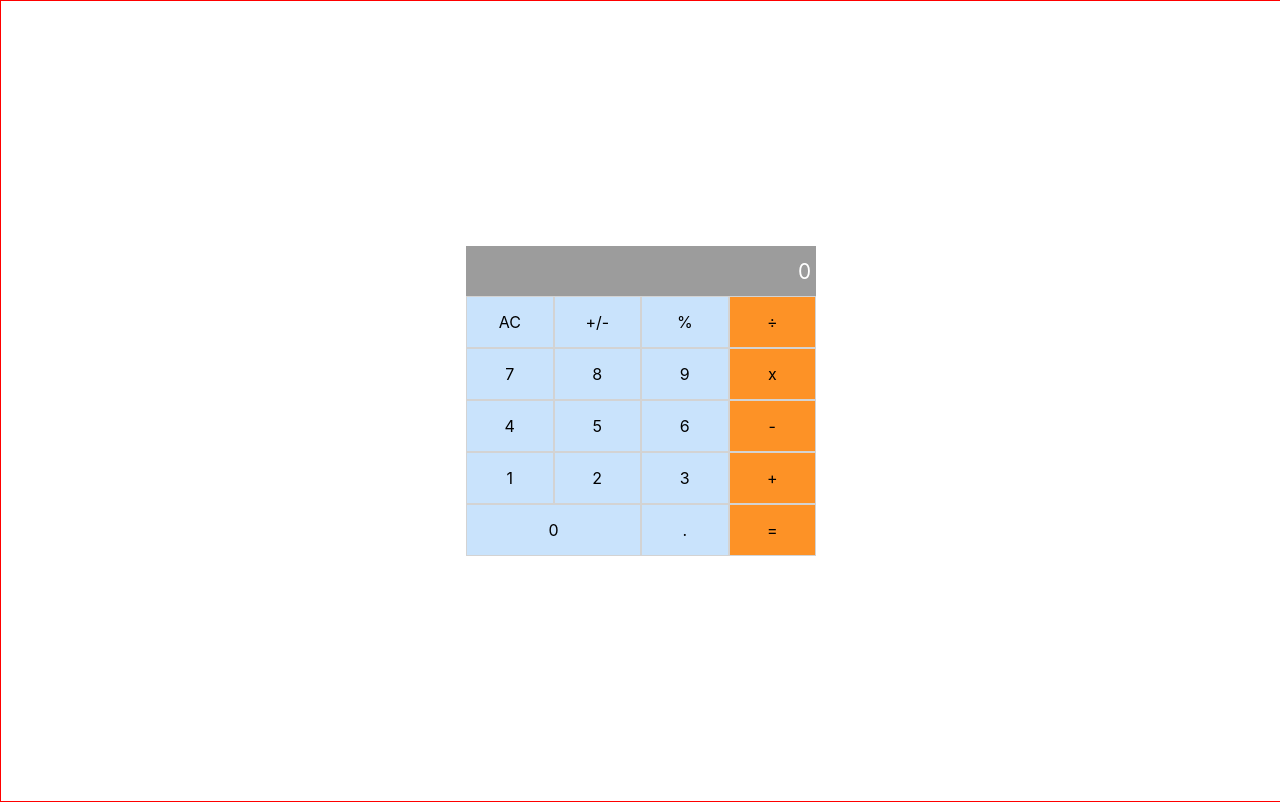
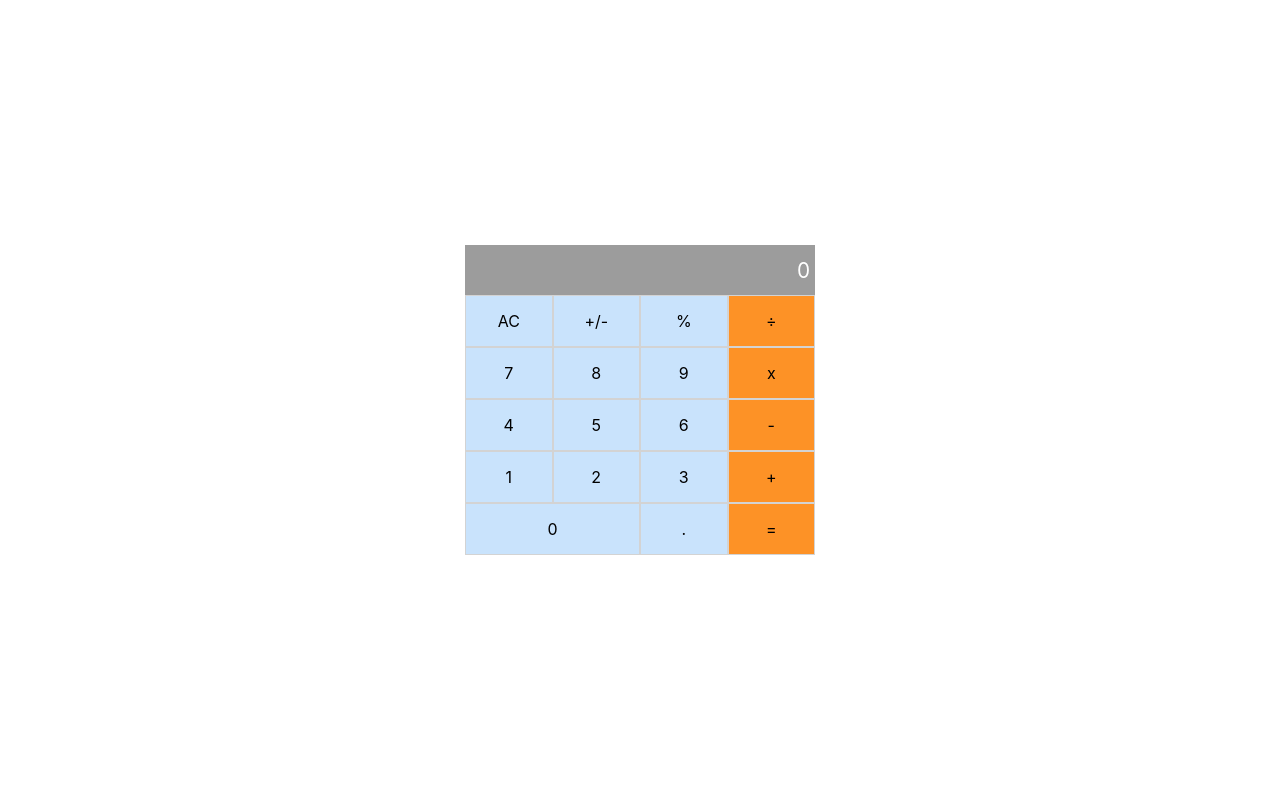
Before and after one commit to the-catalystmc/math-magicians, a React (Create React App) app: page / in a window 1280 px wide. Built offline with nearby package versions, Linux system fonts and the light colour scheme.

Commit message:
Made App into a class

```diff
--- a/src/App.js
+++ b/src/App.js
@@ -1,11 +1,19 @@
+import React from 'react';
 import Calculator from './components/Calculator';
 
-function App() {
-  return (
-    <div className="App">
-      <Calculator />
-    </div>
-  );
+class App extends React.Component {
+  constructor(props) {
+    super(props);
+    this.state = {};
+  }
+
+  render() {
+    return (
+      <div className="App">
+        <Calculator />
+      </div>
+    );
+  }
 }
 
 export default App;
--- a/src/scss/style.scss
+++ b/src/scss/style.scss
@@ -1,7 +1,6 @@
 .Calculator {
   width: 100%;
   height: 100vh;
-  border: red 1px solid;
   display: flex;
   align-items: center;
   justify-content: center;
```
